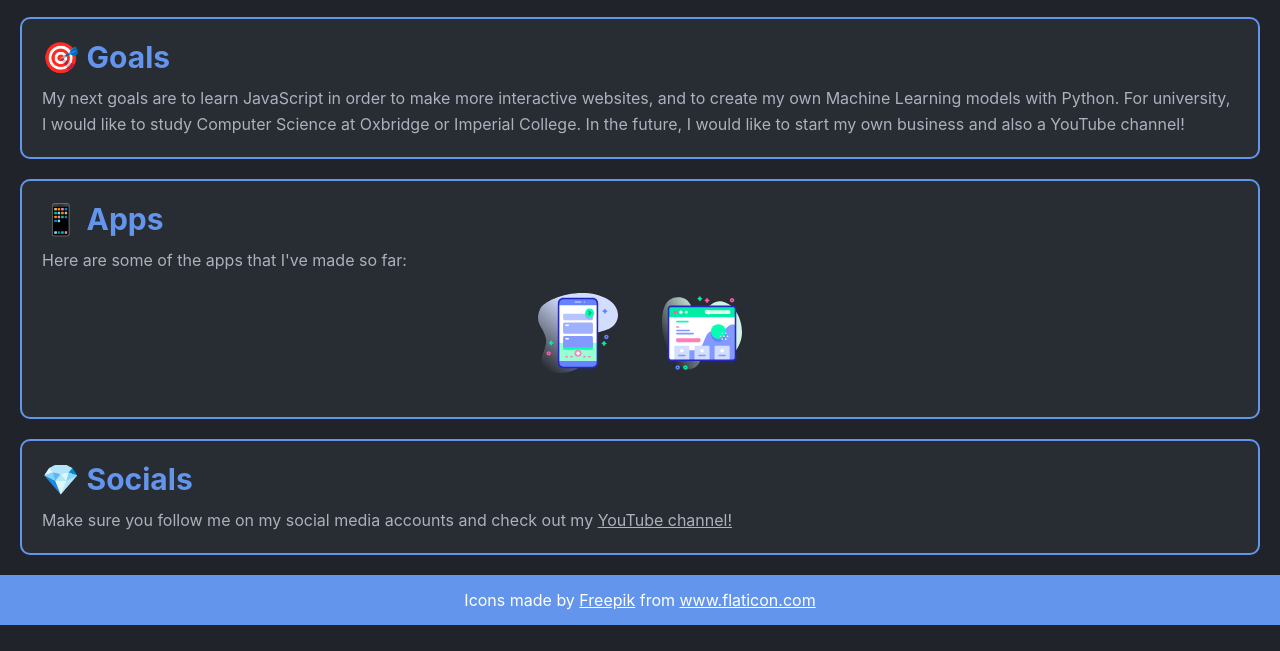
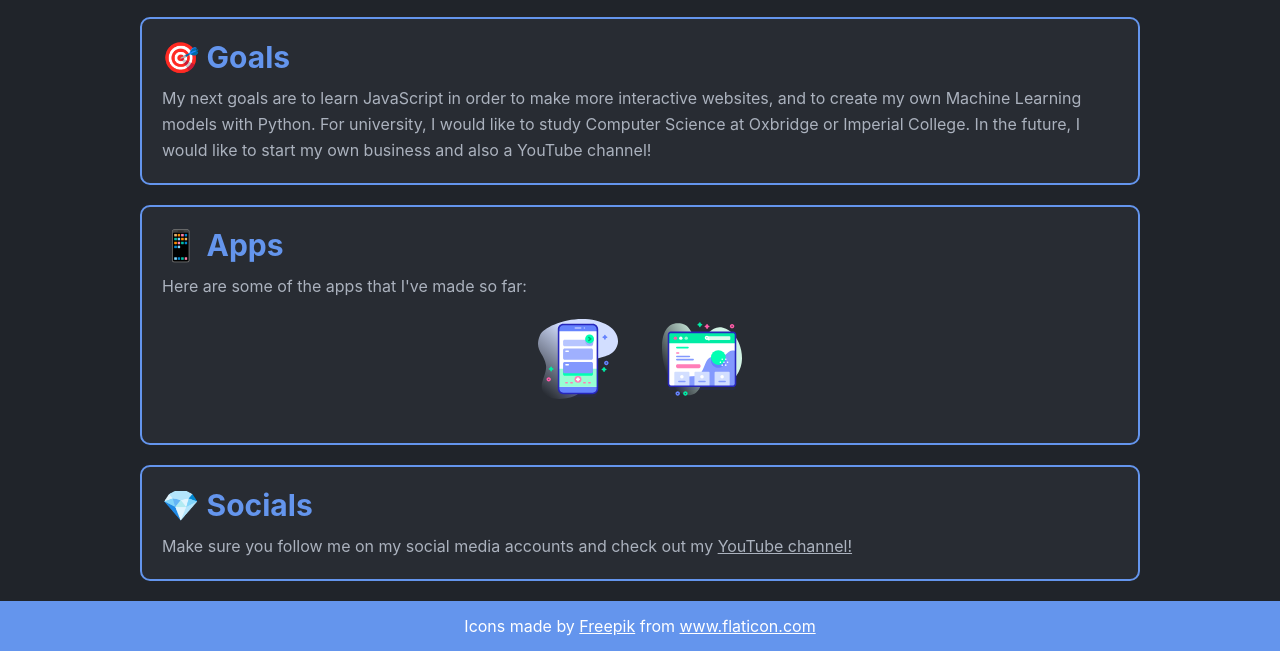
Before and after one commit to imaadzaffar/portfolio-zafaris, a plain HTML site: page index.html in a window 1280 px wide. Shown: the part 673-1324 px from the top of the page. Before the commit the page ends 1298 px from the top, so only its background shows below. Drawn offline with Linux system fonts and the light colour scheme.

Commit message:
Removed hover animation on section

```diff
--- a/style.css
+++ b/style.css
@@ -59,16 +59,12 @@ header span {
 
 /* Section */
 section {
+  max-width: 1000px;
   background-color: #282C33;
+  margin: 20px auto;
   padding: 20px;
   border: 2px solid cornflowerblue;
   border-radius: 10px;
-  margin: 20px;
-  transition: border 300ms ease-in-out;
-}
-
-section:hover {
-  border: 2px solid white;
 }
 
 /* Icons */
```
